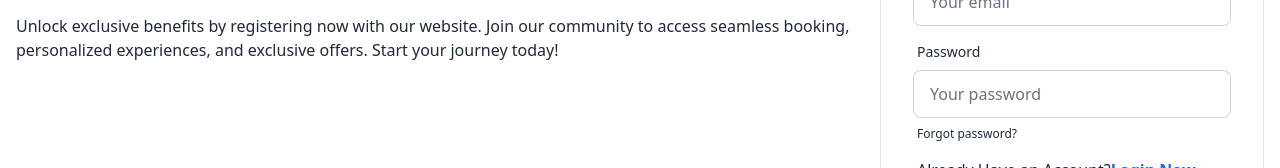
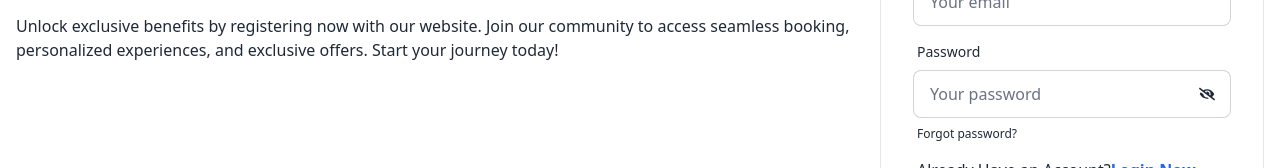
Before and after one commit to DevSadit/real-estate-ass-9, a React (Vite) app: page /register in a window 1280 px wide. Shown: the part 478-646 px from the top of the page. Built offline with nearby package versions, Linux system fonts and the light colour scheme; no server answers.

Commit message:
show pass added

```diff
--- a/src/Pages/Register/Resgister.jsx
+++ b/src/Pages/Register/Resgister.jsx
@@ -1,13 +1,15 @@
 import { Link } from "react-router-dom";
 import Head from "../../Layout/Head";
-import { useContext } from "react";
+import { useContext, useState } from "react";
 import { AuthContext } from "../../Provider/AuthProvider";
 import { ToastContainer, toast } from "react-toastify";
 import "react-toastify/dist/ReactToastify.css";
 import { getAuth, updateProfile } from "firebase/auth";
 import app from "../../Firebase/Firebase.config";
+import { FaEye, FaEyeSlash } from "react-icons/fa";
 
 const Resgister = () => {
+  const [showPass, setShowPass]= useState(false);
   const auth = getAuth(app)
   const { creatUser } = useContext(AuthContext);
   const handleRegister = (e) => {
@@ -92,13 +94,18 @@ const Resgister = () => {
                 <label className="label">
                   <span className="label-text">Password</span>
                 </label>
-                <input
-                  type="password"
-                  name="password"
-                  placeholder="Your password"
-                  className="input input-bordered"
-                  required
-                />
+                <div className="relative">
+                  <input
+                    type={showPass ? "text" : "password"}
+                    name="password"
+                    placeholder="Your password"
+                    className="input input-bordered w-full"
+                    required
+                  />
+                  <span className="absolute top-4 right-4" onClick={() => setShowPass(!showPass)}>
+                    {showPass ? <FaEye /> : <FaEyeSlash />}
+                  </span>
+                </div>
                 <label className="label">
                   <a href="#" className="label-text-alt link link-hover">
                     Forgot password?
```
